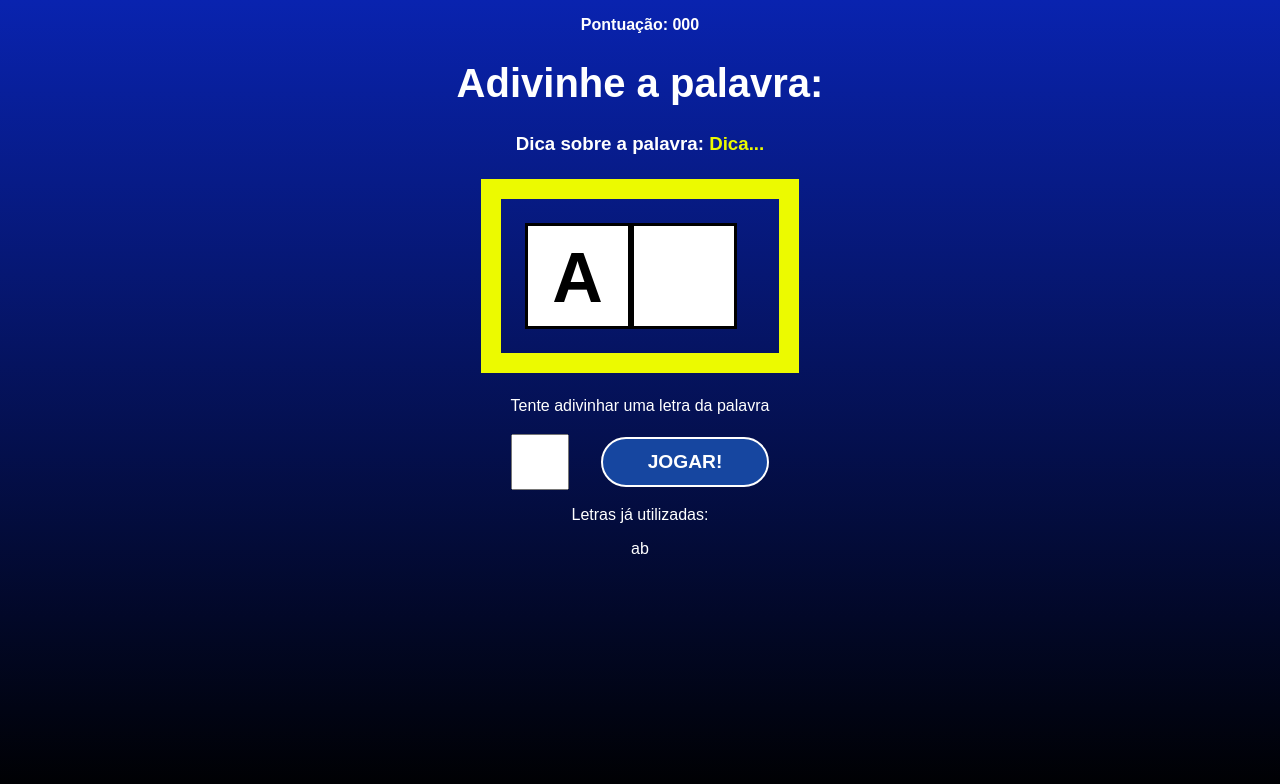
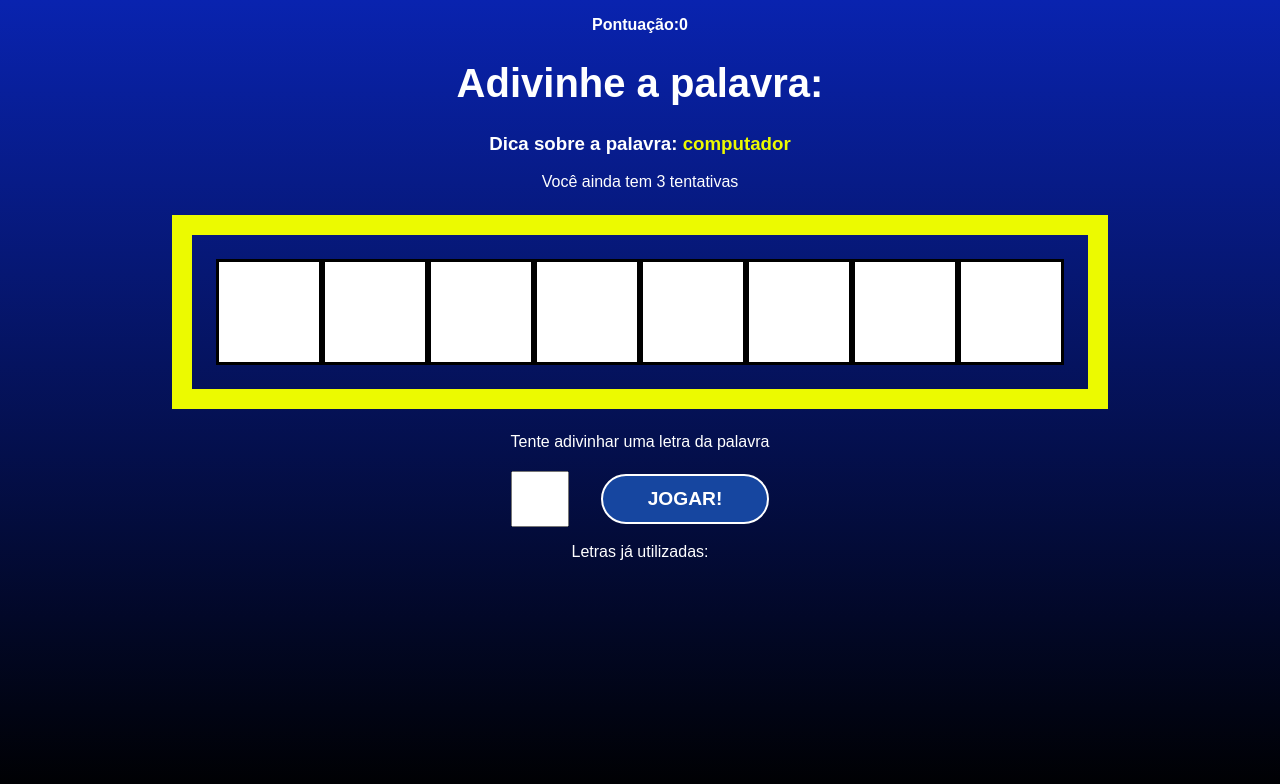
Before and after one commit to Mateusinbessa/secret-word, a React (Vite) app: page / in a window 1280 px wide. Both pictures are taken after a click on the button "COMEÇAR O JOGO". Shown: the top 784 px of the page. Built offline with nearby package versions, Linux system fonts and the light colour scheme.

Commit message:
Consumindo states do jogo

```diff
--- a/src/App.jsx
+++ b/src/App.jsx
@@ -27,6 +27,11 @@
   const [pickedWord, setPickedWord] = useState("")
   const [pickedCategory, setPickedCategory] = useState("")
   const [letters, setLetters] = useState([]) // array pq é uma lista de letras
+
+  const [guessedLetters, setGuessedLetters] = useState([])
+  const [wrongLetters, setWrongLetters] = useState([])
+  const [guesses, setGuesses] = useState(3)
+  const [score, setScore] = useState(0)
 
   const pickWordAndCategory = () => {
     //Object.keys --> Tá pegando todas as chaves de busca do meu array "words"
@@ -68,7 +73,15 @@
     <>
       <div id='Container'>
         {gameStage === 'start' && <StartScreen startGame={startGame} />}
-        {gameStage === 'game' && <Game verifyLetter={verifyLetter} />}
+        {gameStage === 'game' &&
+         <Game verifyLetter={verifyLetter}
+               pickedWord={pickedWord}
+               pickedCategory={pickedCategory}
+               letters={letters}
+               wrongLetters={wrongLetters}
+               guessedLetters={guessedLetters}
+               guesses={guesses}
+               score={score} />}
         {gameStage === 'end' && <GameOver retry={retry} />}
       </div>
     </>
--- a/src/components/Game.jsx
+++ b/src/components/Game.jsx
@@ -1,18 +1,33 @@
 import "./Game.css"
 
-const Game = ({ verifyLetter }) => {
+const Game = ({
+   verifyLetter,
+   pickedWord,
+   pickedCategory,
+   letters,
+   wrongLetters,
+   guessedLetters,
+   guesses,
+   score
+  }) => {
   return (
     <div className="game">
         <p className="points">
-          <span>Pontuação: 000</span>
+          <span>Pontuação:{score}</span>
         </p>
         <h1>Adivinhe a palavra:</h1>
         <h3 className="tip">
-          Dica sobre a palavra: <span>Dica...</span>
+          Dica sobre a palavra: <span>{pickedCategory}</span>
         </h3>
+        <p>Você ainda tem {guesses} tentativas</p>
         <div className="wordContainer">
-          <span className="letter">A</span>
-          <span className="blankSquare"></span>
+          {letters.map((letter, i) => (
+            guessedLetters.includes(letter) ? (
+              <span key={i} className="letter">{letter}</span>
+            ) : (
+              <span key={i} className="blankSquare"></span>
+            )
+          ))}
         </div>
         <div className="letterContainer">
           <p>Tente adivinhar uma letra da palavra</p>
@@ -23,8 +38,9 @@
         </div>
         <div className="wrongLettersContainer">
           <p>Letras já utilizadas:</p>
-          <span>a</span>
-          <span>b</span>
+              {wrongLetters.map((letter, i) =>(
+                <span key={i}>{letter}</span>
+              ))}
         </div>
 
     </div>
```
